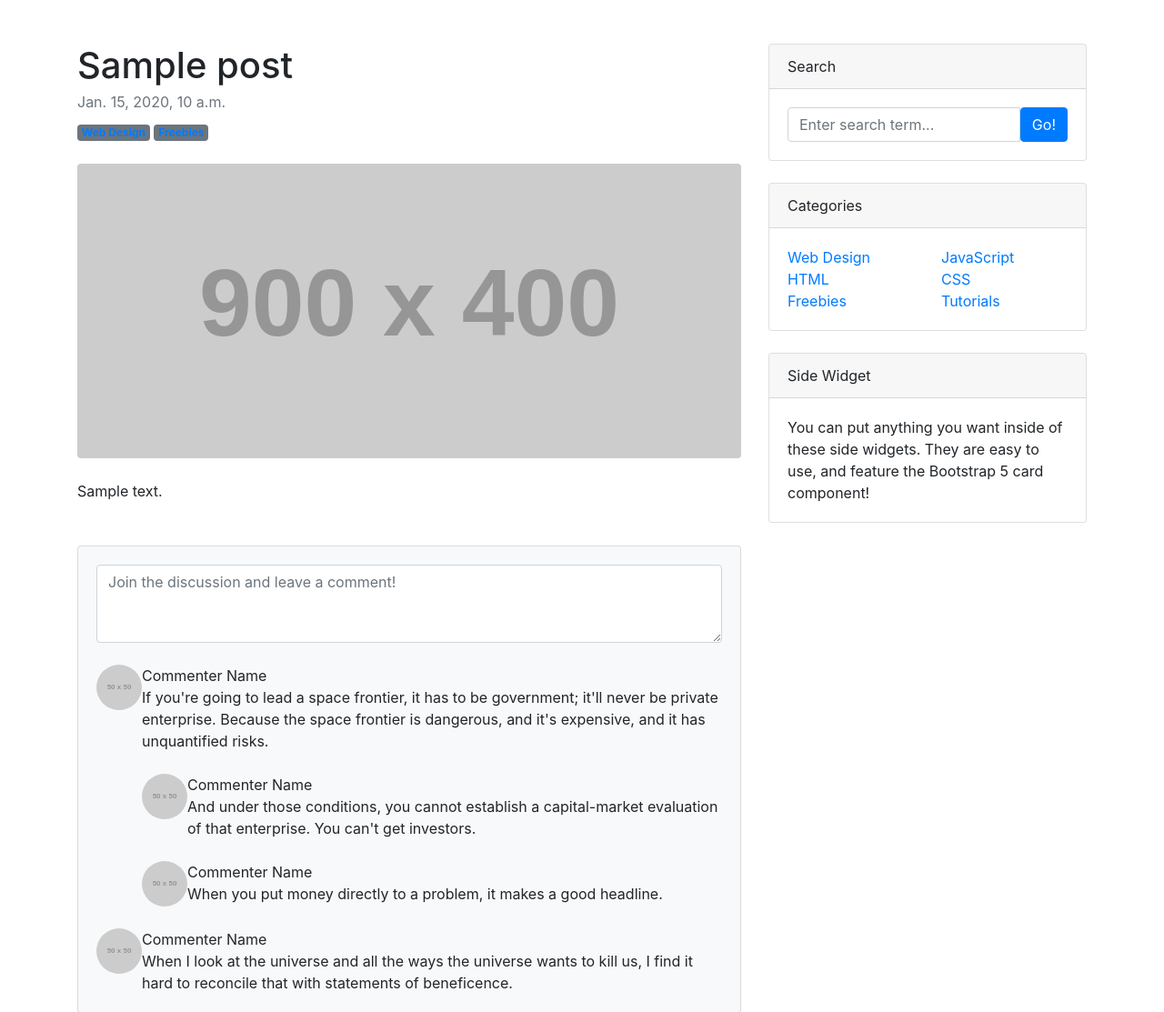
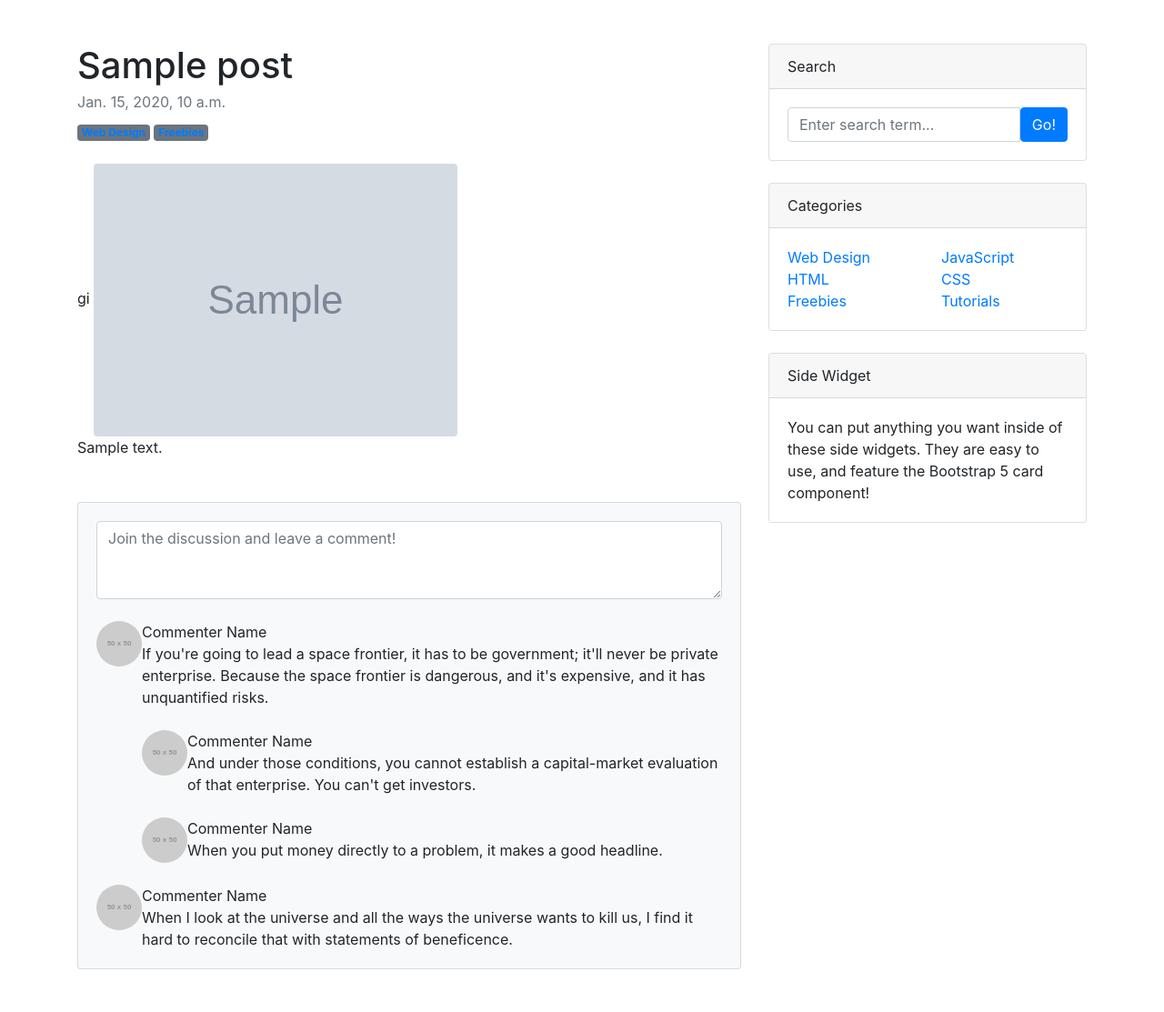
Before and after one commit to domicmeia/toy, a Django app: page /blog/1/ in a window 1280 px wide. Shown: the part 56-1169 px from the top of the page at 91% size. Run offline with Django 4.2, Linux system fonts and the light colour scheme; tables that the repository leaves empty hold one stand-in row (values such as "Sample post"); grey boxes marked "Sample" are stand-in pictures; grey boxes labelled with a size stand in for pictures from a placeholder-image service; some libraries are stand-ins or nearby versions.

Commit message:
Adding header img in detail page

```diff
--- a/blog/templates/blog/post_detail.html
+++ b/blog/templates/blog/post_detail.html
@@ -46,8 +46,8 @@
                     <a class="badge bg-secondary text-decoration-none link-light" href="#!">Web Design</a>
                     <a class="badge bg-secondary text-decoration-none link-light" href="#!">Freebies</a>
                 </header>
-                <!-- Preview image figure-->
-                <figure class="mb-4"><img class="img-fluid rounded" src="https://dummyimage.com/900x400/ced4da/6c757d.jpg" alt="..." /></figure>
+                <!-- Preview image figure-->gi
+                <img class = "img-fluid rounded" src="{{ post.head_image.url }}" alt="">
                 <!-- Post content-->
                 <section class="mb-5">
                     <p>{{ post.content }}</p>
```
